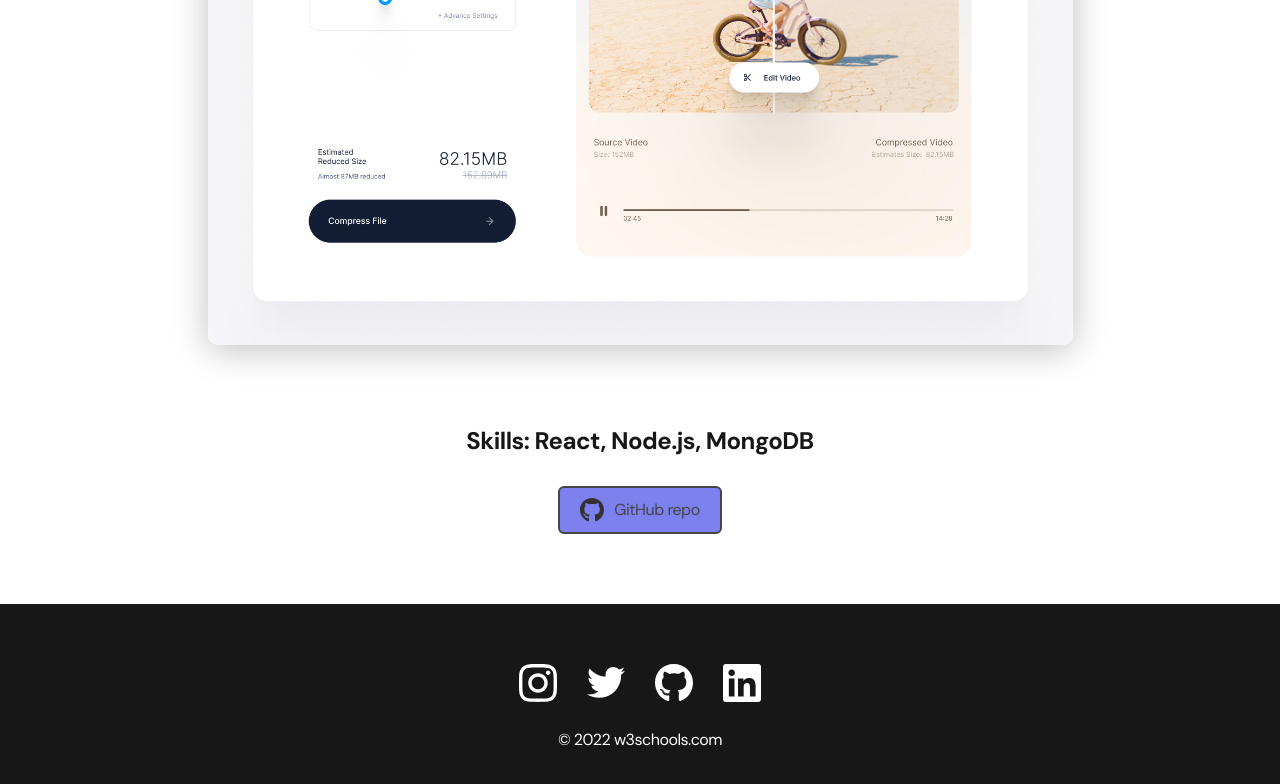
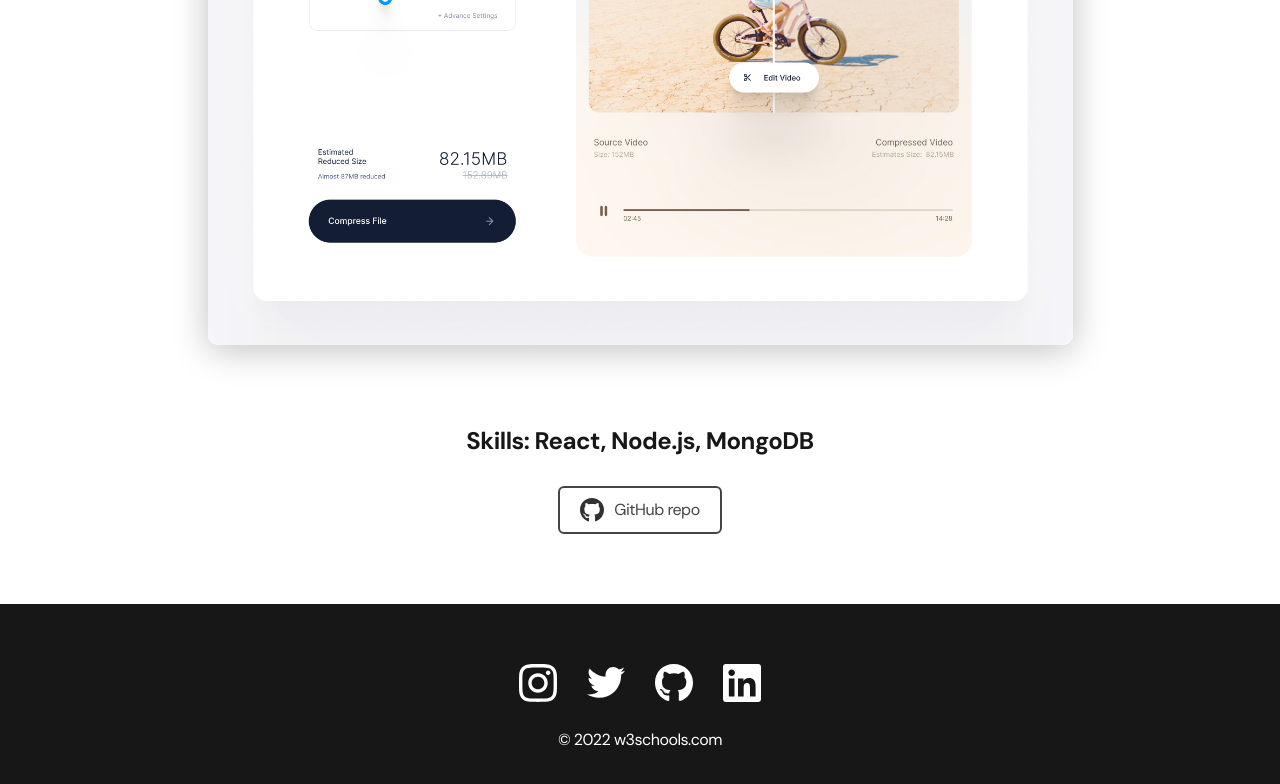
Before and after one commit to Makssol1208/freelanceportfolio, a plain HTML site: page project-page.html in a window 1280 px wide. In both pictures the pointer is over the link "GitHub repo". Shown: the part 588-1372 px from the top of the page. Drawn offline with Linux system fonts and the light colour scheme.

Commit message:
Update style.css

```diff
--- a/css/style.css
+++ b/css/style.css
@@ -317,7 +317,7 @@ html,body {
 
 .btn-outline:hover {
   opacity: 0.8;
-  background-color: var(--title-1);
+  background-color: var(--white);
 }
 
 .btn-outline:active {
```
